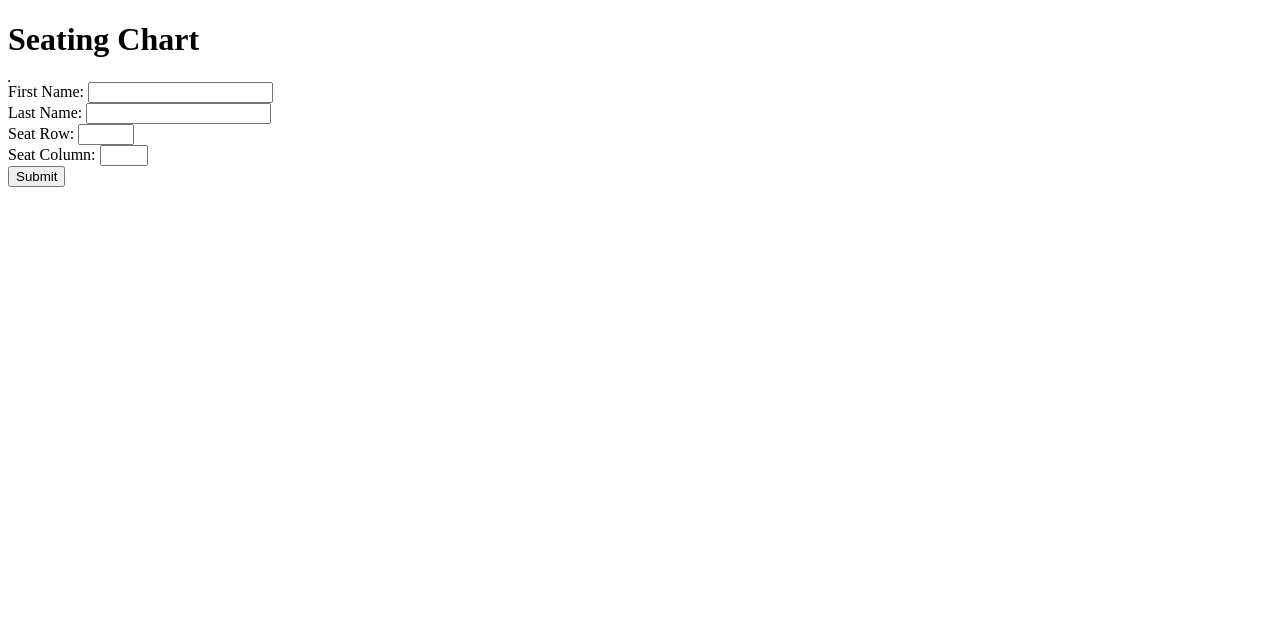
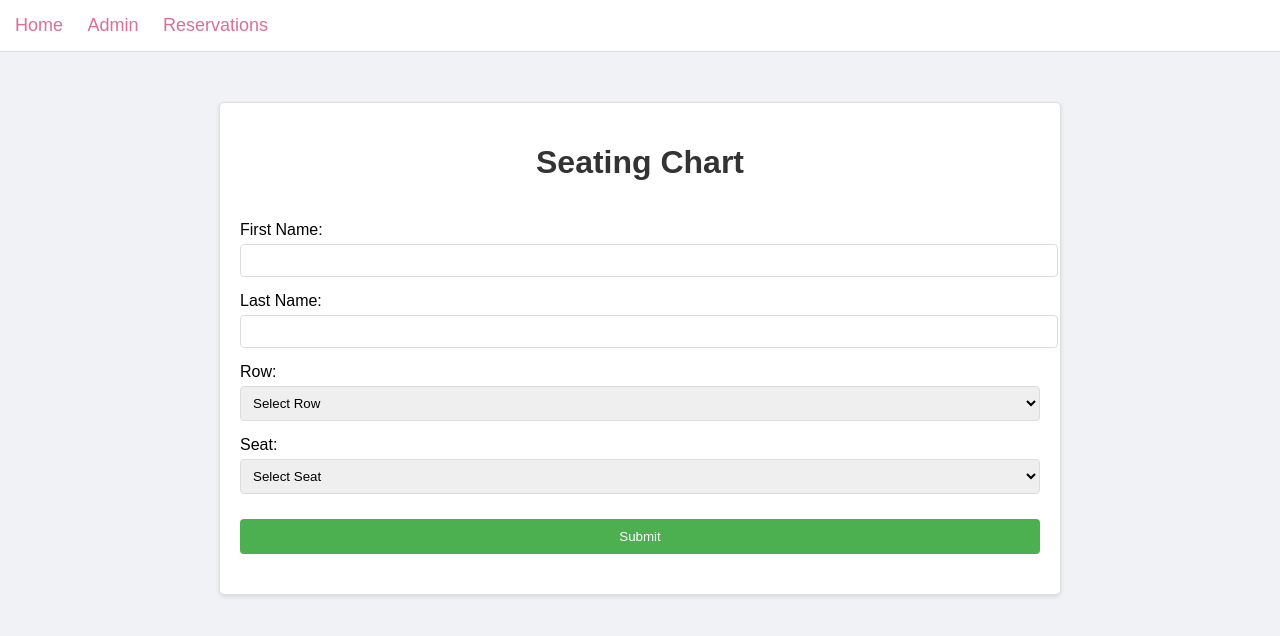
Before and after one commit to Av0cad0T0ast/4320Final, a Flask app: template templates/reservation.html in a window 1280 px wide. Shown: the top 636 px of the page. Run offline with Flask 3, Linux system fonts and the light colour scheme; the template is opened without the code that fills it, so the values that code supplies are empty.

Commit message:
reservation.html code

```diff
--- a/templates/reservation.html
+++ b/templates/reservation.html
@@ -3,10 +3,107 @@
 <head>
     <meta charset="UTF-8">
     <title>Reserve Your Seat</title>
+    <style>
+        body {
+            font-family: Arial, sans-serif;
+            background-color: #f0f2f5;
+            margin: 0;
+            padding: 0;
+        }
+
+        .nav-bar {
+            background-color: white;
+            padding: 15px;
+            border-bottom: 1px solid #ddd;
+        }
+
+        .nav-bar a {
+            color: #db7093;
+            text-decoration: none;
+            margin-right: 20px;
+            font-size: 18px;
+        }
+
+        .container {
+            max-width: 800px;
+            margin: 50px auto;
+            padding: 20px;
+            background-color: white;
+            border: 1px solid #ddd;
+            border-radius: 5px;
+            box-shadow: 0 2px 4px rgba(0,0,0,0.1);
+        }
+
+        h1 {
+            text-align: center;
+            color: #333;
+            margin-bottom: 20px;
+        }
+
+        .content {
+            margin: 20px 0;
+        }
+
+        .seating-chart {
+            width: 100%;
+            margin: 20px 0;
+            border-collapse: collapse;
+        }
+
+        .seating-chart td {
+            padding: 10px;
+            text-align: center;
+            border: 1px solid #ddd;
+        }
+
+        .reservation-form label {
+            display: block;
+            margin: 10px 0;
+        }
+
+        .reservation-form input {
+            width: 100%;
+            padding: 8px;
+            margin: 5px 0;
+            border: 1px solid #ddd;
+            border-radius: 4px;
+        }
+
+        .button {
+            background-color: #4CAF50;
+            color: white;
+            padding: 10px 20px;
+            border: none;
+            border-radius: 4px;
+            cursor: pointer;
+            width: 100%;
+            margin-top: 10px;
+        }
+
+        .button:hover {
+            background-color: #45a049;
+        }
+
+        select {
+            width: 100%;
+            padding: 8px;
+            margin: 5px 0;
+            border: 1px solid #ddd;
+            border-radius: 4px;
+        }
+    </style>
 </head>
 <body>
+    <div class="nav-bar">
+        <a href="/index">Home</a>
+        <a href="/admin">Admin</a>
+        <a href="/reservation">Reservations</a>
+    </div>
+
+    <div class="container">
         <h1>Seating Chart</h1>
-    <table border="1">
+        <div class="content">
+            <table class="seating-chart">
                 {% for row in seating_chart %}
                 <tr>
                     {% for seat in row %}
@@ -15,12 +112,35 @@
                 </tr>
                 {% endfor %}
             </table>
-    <form method="POST">
-        <label>First Name: <input type="text" name="first_name" required></label><br>
-        <label>Last Name: <input type="text" name="last_name" required></label><br>
-        <label>Seat Row: <input type="number" name="seat_row" min="1" max="12" required></label><br>
-        <label>Seat Column: <input type="number" name="seat_column" min="1" max="4" required></label><br>
-        <button type="submit">Submit</button>
+            <form method="POST" class="reservation-form">
+                <label>First Name: <input type="text" name="first_name" required></label>
+                <label>Last Name: <input type="text" name="last_name" required></label>
+                <label>Row:
+                    <select name="seat_row" required>
+                        <option value="">Select Row</option>
+                        {% for i in range(1, 13) %}
+                            <option value="{{ i }}">{{ i }}</option>
+                        {% endfor %}
+                    </select>
+                </label>
+                <label>Seat:
+                    <select name="seat_column" required>
+                        <option value="">Select Seat</option>
+                        {% for i in range(1, 5) %}
+                            <option value="{{ i }}">{{ i }}</option>
+                        {% endfor %}
+                    </select>
+                </label>
+                <button type="submit" class="button">Submit</button>
             </form>
+            {% with messages = get_flashed_messages() %}
+                {% if messages %}
+                    {% for message in messages %}
+                        <div class="error-message">{{ message }}</div>
+                    {% endfor %}
+                {% endif %}
+            {% endwith %}
+        </div>
+    </div>
 </body>
 </html>
```
Lines whose indentation alone changed are shown as unchanged.
